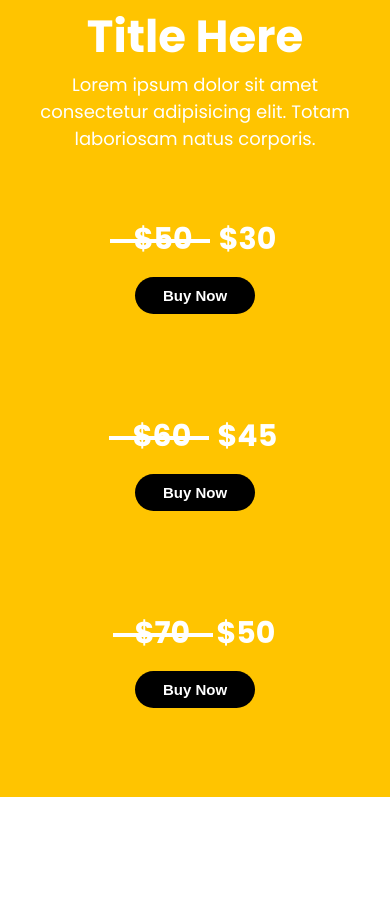
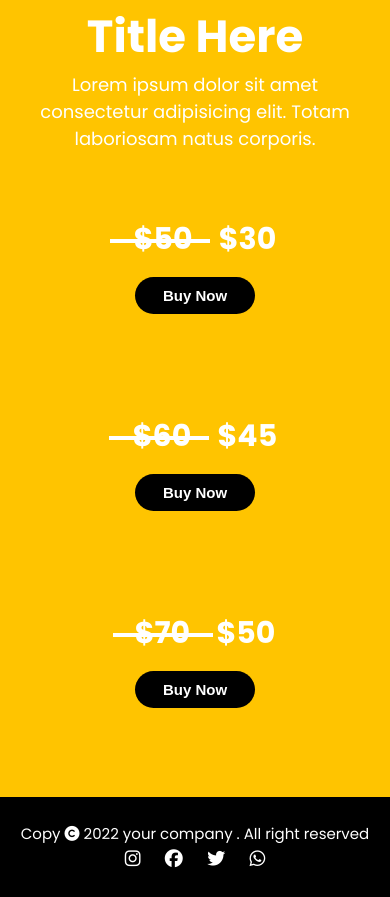
Before and after one commit to Ashraful610/It-bd-lab-exam-project, a plain HTML site: page index.html in a window 390 px wide. Shown: the part 3115-4012 px from the top of the page. Before the commit the page ends 3912 px from the top, so only its background shows below. Drawn offline with Linux system fonts and the light colour scheme.

Commit message:
website is done

```diff
--- a/index.html
+++ b/index.html
@@ -160,6 +160,21 @@
         </div>
     </section>
     <!-- ****************************** dog section end ********************* -->
+
+    <!-- **************************** Footer section start ******************* -->
+    <footer>
+        <div class="container">
+            <div class="footer-content">
+                <h3>Copy <i class="fa-solid fa-copyright"></i> 2022 your company . All right reserved</h3>
+                <ul>
+                    <li><i class="fa-brands fa-instagram"></i></li>
+                    <li><i class="fa-brands fa-facebook"></i></li>
+                    <li><i class="fa-brands fa-twitter"></i></li>
+                    <li><i class="fa-brands fa-whatsapp"></i></li>
+                </ul>
+            </div>
+        </div>
+    </footer>
     <!-- font awesome icon link -->
     <script src="https://kit.fontawesome.com/7c0237d502.js" crossorigin="anonymous"></script>
 </body>
--- a/media-query.css
+++ b/media-query.css
@@ -106,6 +106,13 @@
     .doctor-details p{
         font-size: 25px;
     }
+    /* ---------------------------- footer section style -------------- */
+    .footer-content h3{
+        font-size: 18px;
+    }
+    .footer-content > ul > li{
+        font-size: 20px;
+    }
 }
 @media (max-width:510px) {
     .container{
@@ -128,4 +135,16 @@
     .doctor-details p{
         font-size: 20px;
     }
+    /* --------------------- footer section style ---------------- */
+    .footer-content{
+        height: fit-content;
+        display: block;
+        text-align: center;
+    }
+    .footer-content h3{
+        font-size: 15px;
+    }
+    .footer-content > ul > li{
+        font-size: 18px;
+    }
 }
--- a/style.css
+++ b/style.css
@@ -213,3 +213,25 @@ nav{
     background-color: black ;
     cursor: pointer;
 }
+/* --------------- footer style ------------- */
+footer{
+    height: 100px;
+    display: flex ;
+    align-items: center;
+    background-color: black;
+}
+.footer-content{
+    display: flex;
+    align-items: center;
+    justify-content: space-between;
+    color: white;
+}
+.footer-content h3{
+    font-weight: 400;
+}
+.footer-content > ul > li{
+    list-style: none;
+    display: inline;
+    font-size: 25px;
+    margin: 0 10px;
+}
```
